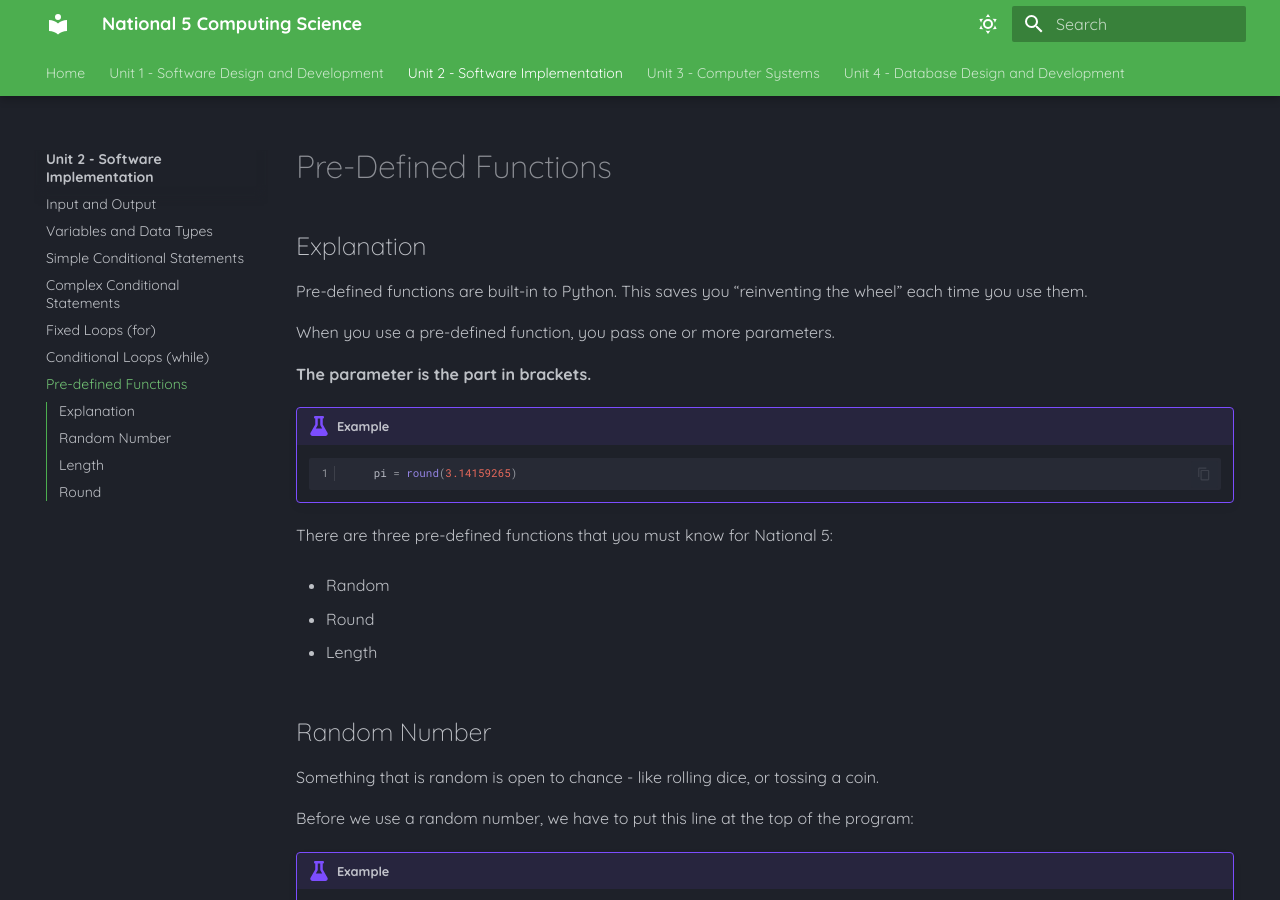
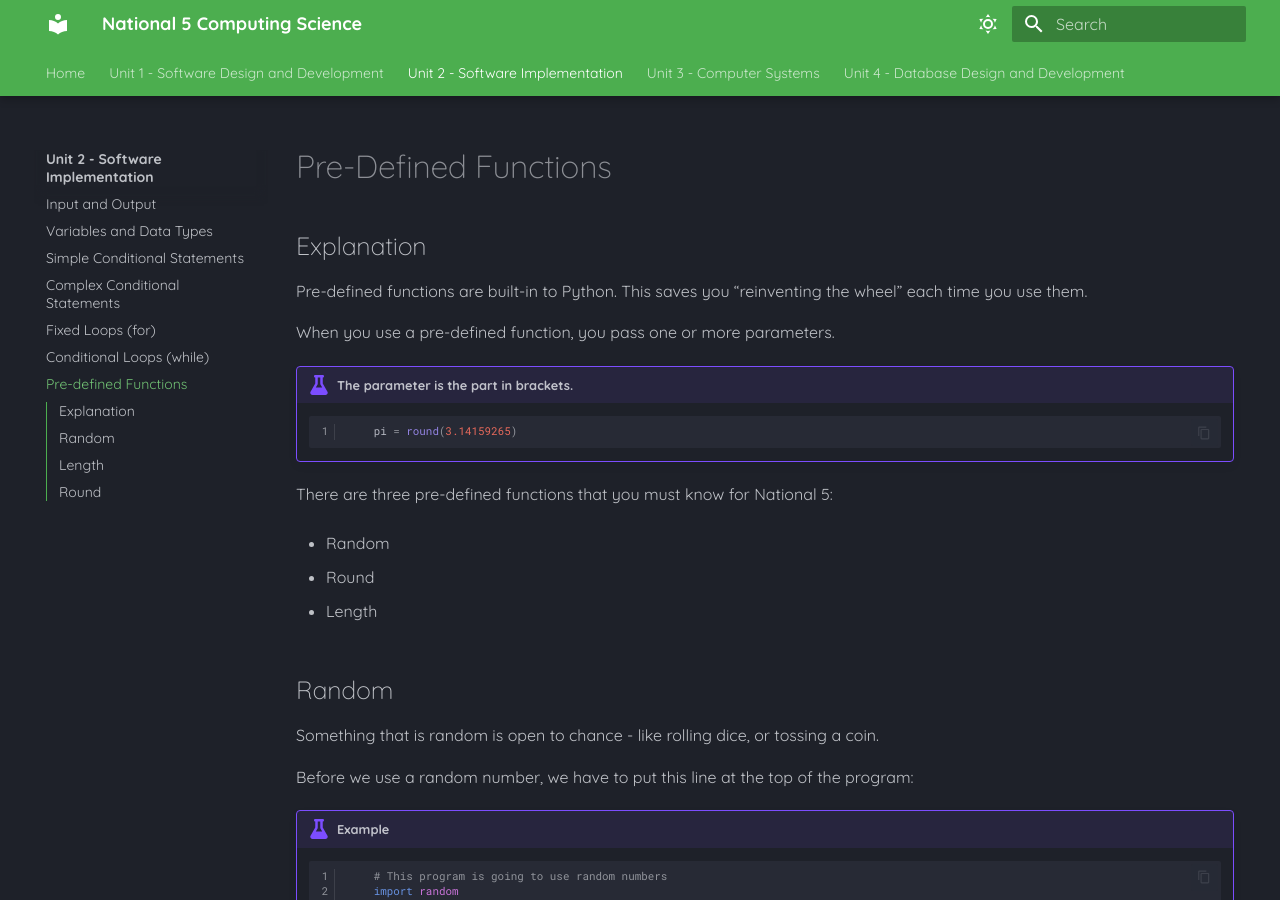
Before and after one commit to Mr-Wood-CS/National-5-Computing-Science-Markdown-Files, an MkDocs documentation site: the page built from docs/SI/07-Pre-defined-Functions.md, in a window 1280 px wide and 900 px high. Built offline with MkDocs 1.6.1 and Material for MkDocs 9.7.7, drawn with Linux system fonts in a browser that asks for light colours.

Commit message:
Update 07-Pre-defined-Functions.md

````diff
--- a/docs/SI/07-Pre-defined-Functions.md
+++ b/docs/SI/07-Pre-defined-Functions.md
@@ -6,9 +6,7 @@ Pre-defined functions are built-in to Python. This saves you “reinventing the
 
 When you use a pre-defined function, you pass one or more parameters.
 
-__The parameter is the part in brackets.__
-
-!!! example
+!!! example "The parameter is the part in brackets."
 
 	```python linenums="1"
 		pi = round(3.14159265)
@@ -21,7 +19,7 @@ There are three pre-defined functions that you must know for National 5:
 
 * Length
 
-## Random Number
+## Random
 
 Something that is random is open to chance - like rolling dice, or tossing a coin.
 
@@ -78,6 +76,7 @@ This example calculates the length of a word, stores it in a variable called “
 
 		# Stores and displays how many characters are in the word “hello”
 		how_long = len("hello")
+
 		print(how_long)
 
 	```
````
